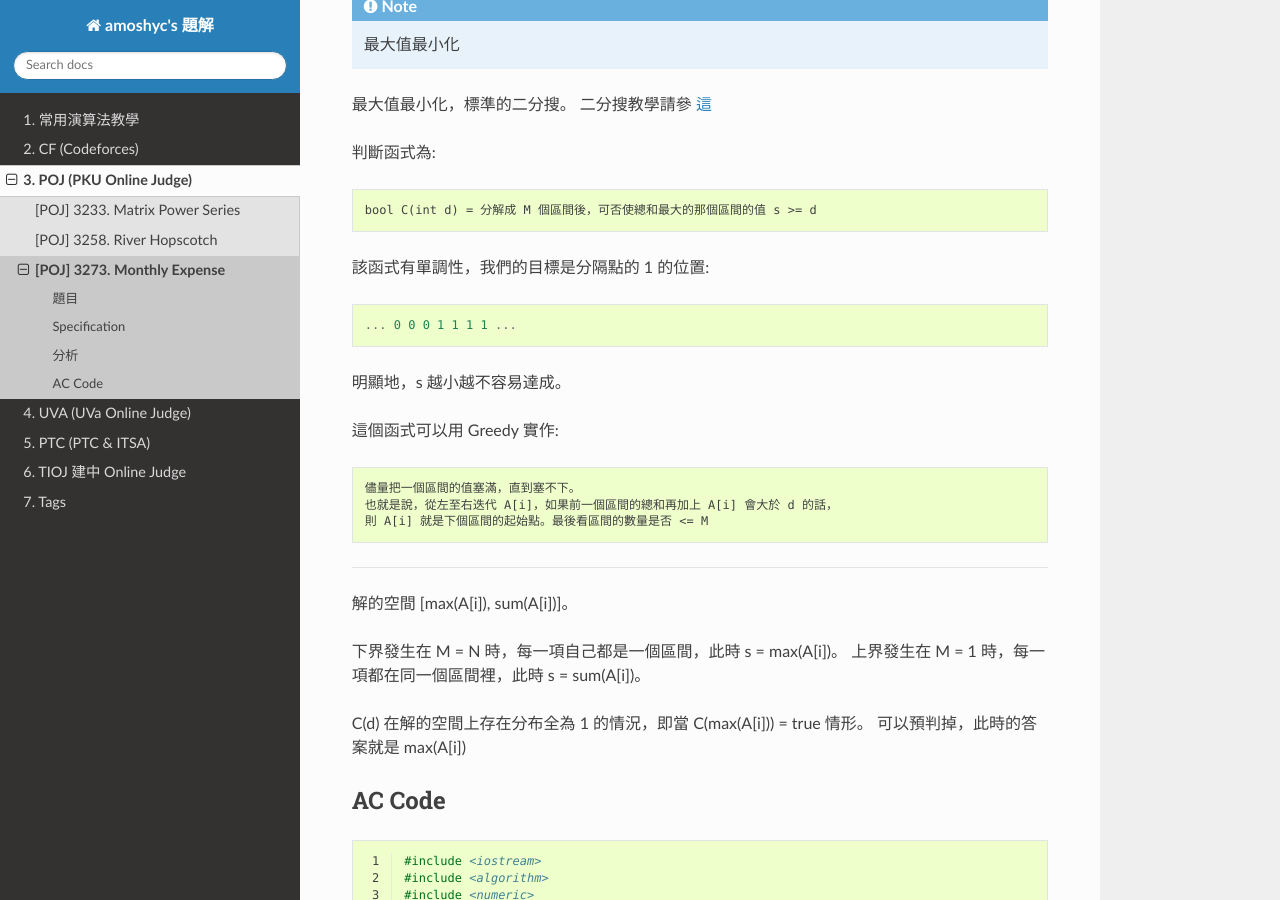
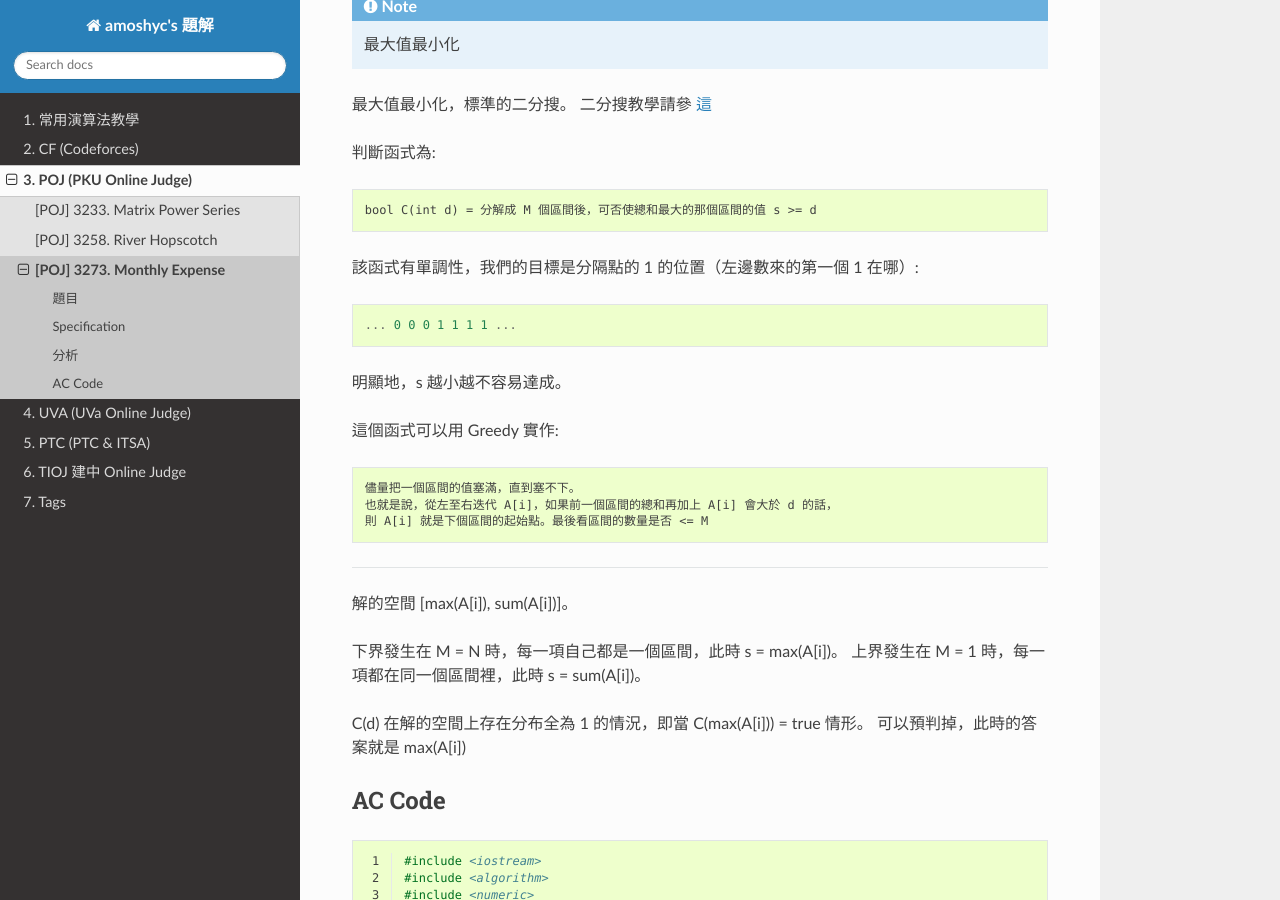
Before and after one commit to amoshyc/ojsolution, a Sphinx documentation site: the page built from docs/source/poj/p3273.rst, in a window 1280 px wide and 900 px high, scrolled down 718 px. Built offline with Sphinx 7.4.7 and the Read the Docs theme 2.0.0, drawn with Linux system fonts in a browser that asks for light colours; pages that are not in the unit, such as notebooks, are missing from menus.

Commit message:
add target of binary search in poj3258, poj3273

```diff
--- a/docs/source/poj/p3258.rst
+++ b/docs/source/poj/p3258.rst
@@ -75,6 +75,8 @@
 
     ... 1 1 1 0 0 0 0 ...
 
+我們的目標是求左邊數來的最後一個 1 在哪？
+
 另外，存在全部都為 1 的情況，我們可以預判掉這情形。
 
 ************************
--- a/docs/source/poj/p3273.rst
+++ b/docs/source/poj/p3273.rst
@@ -42,7 +42,7 @@
 
     bool C(int d) = 分解成 M 個區間後，可否使總和最大的那個區間的值 s >= d
 
-該函式有單調性，我們的目標是分隔點的 1 的位置::
+該函式有單調性，我們的目標是分隔點的 1 的位置（左邊數來的第一個 1 在哪）::
 
     ... 0 0 0 1 1 1 1 ...
 
```
